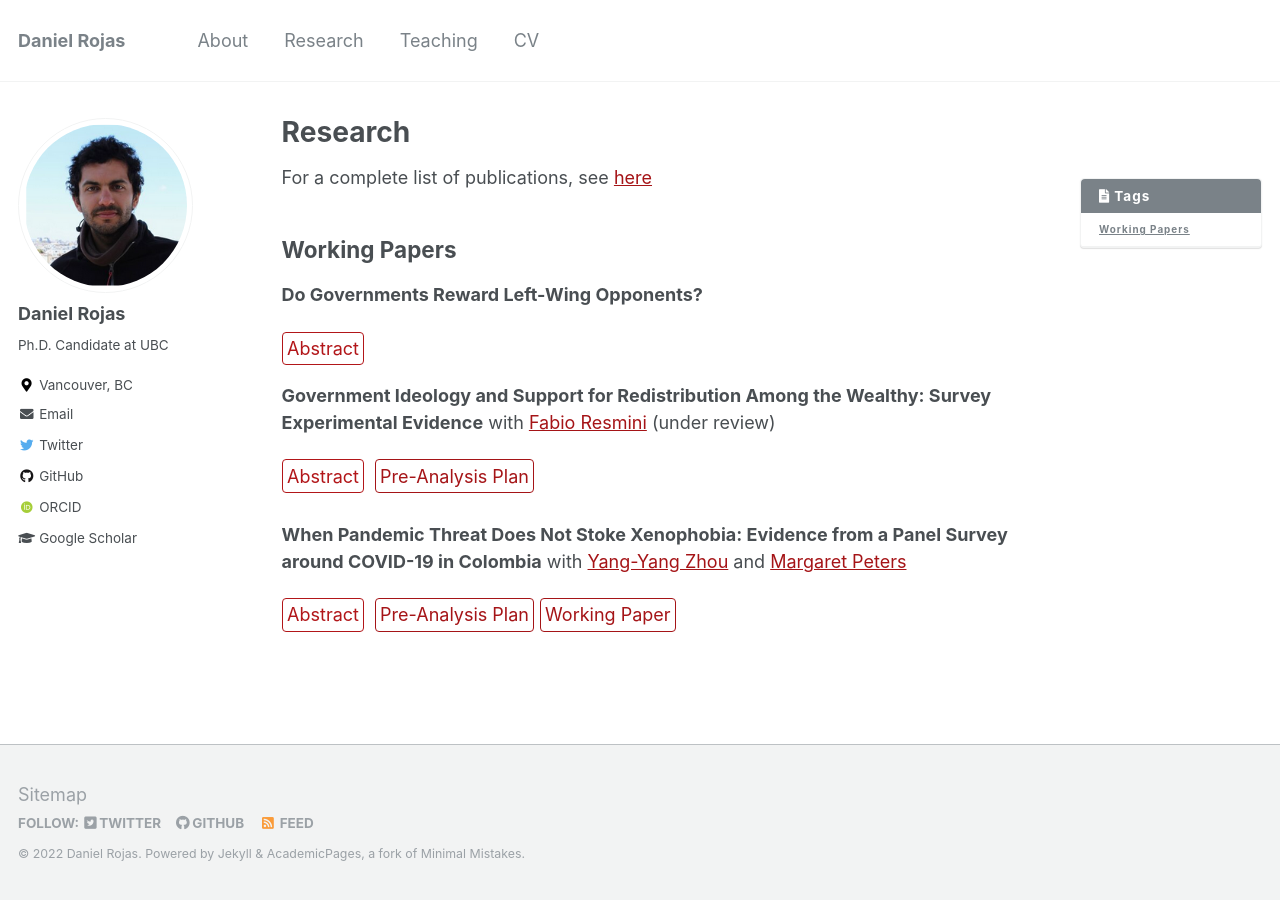
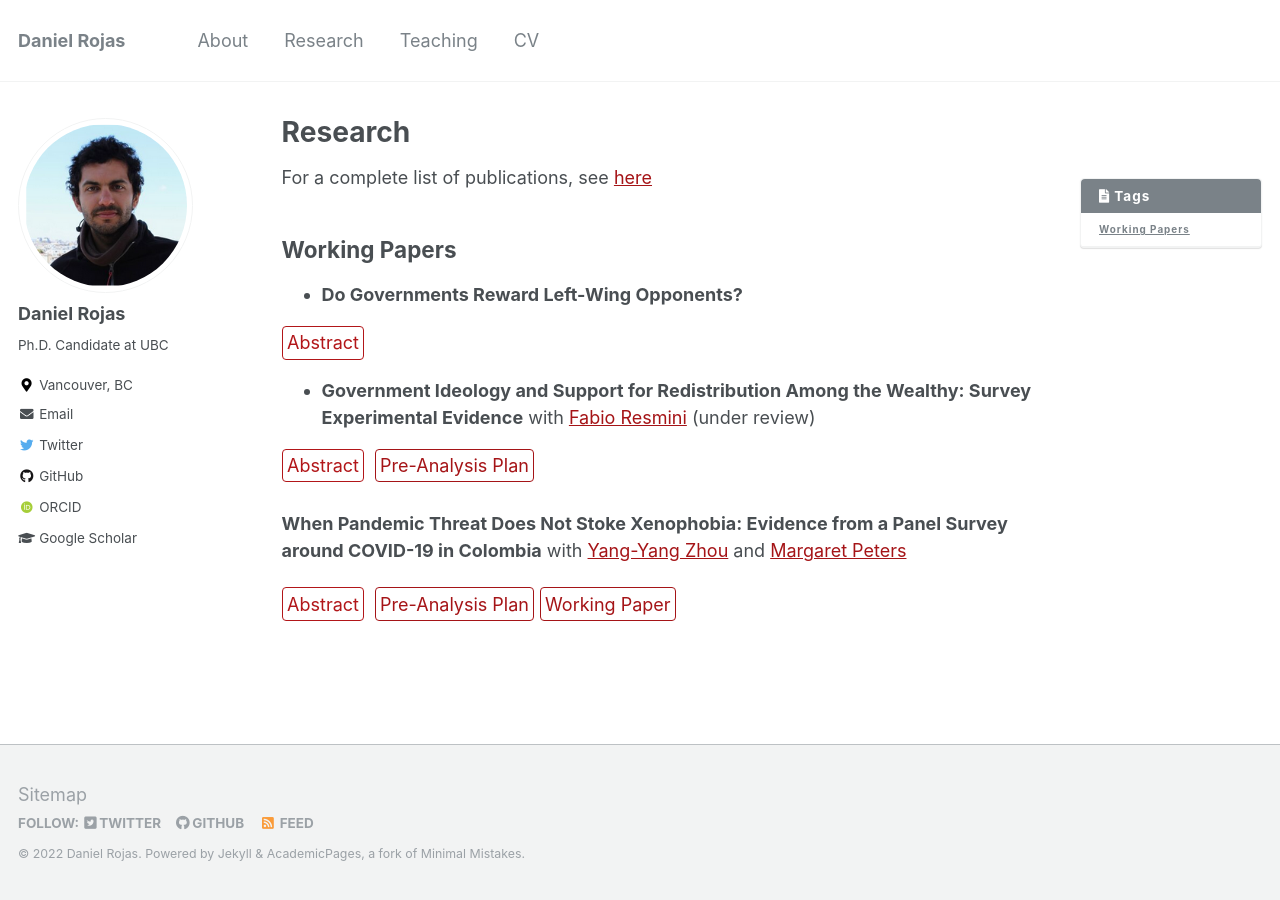
Before and after one commit to danielrojaslozano/danielrojaslozano.github.io, a Jekyll site: the page built from _pages/research.md, in a window 1280 px wide. Built offline with Jekyll 4.4.1, drawn with Linux system fonts in a browser that asks for light colours; some web fonts are replaced.

```diff
--- a/_pages/research.md
+++ b/_pages/research.md
@@ -50,12 +50,12 @@ For a complete list of publications, see [here](https://scholar.google.com/citat
 
 ## Working Papers
 
-**Do Governments Reward Left-Wing Opponents?**
+- **Do Governments Reward Left-Wing Opponents?**
 <br />
 <details><summary>Abstract</summary><p> Do governments reward left-wing opposition voters? The literature on distributive politics finds that governments use transfers to reward supporters. Yet this work focuses on what incumbents do before elections, fails to find compensations after elections, and overlooks who the incumbent won to even when different contenders might imply different risks to the establishment. I argue that governments strategically allocate transfers to reward left-wing opposition constituencies after elections and prevent future support for the Left given its historical threat to elites. Using a continuous difference-in-difference research design with data from Colombia, I show that opposition constituencies receive more transfers after elections but not before. A cross-national analysis further supports my argument. These findings have implications for the politics of the red scare in developing democracies.</p>
 </details> &nbsp;
 
-**Government Ideology and Support for Redistribution Among the Wealthy: Survey Experimental Evidence** with [Fabio Resmini](https://www.fabioresmini.com/)  (under review)
+  - **Government Ideology and Support for Redistribution Among the Wealthy: Survey Experimental Evidence** with [Fabio Resmini](https://www.fabioresmini.com/)  (under review)
 <br />
 <details><summary>Abstract</summary><p> When do wealthy individuals support redistributive policies? Recent literature finds that high levels of inequality and crime increase support for redistribution among the rich. However, the wealthy oppose redistribution in Latin America, a region with high inequality and criminality. We argue that the rich are sensitive to the negative externalities of inequality, but their support for redistribution depends on who advances the redistributive agenda: the Left or the Right. We posit the rich prefer redistribution under the Right because there is less uncertainty about the upper bound of the redistributive policy, more expected effectiveness, and fewer concerns about macroeconomic stability. Pre-registered survey experiments during the 2022 Colombian presidential election show that wealthy individuals support tax increases when proposed by the right-wing candidate and expect more effectiveness and less economic instability with a prospective right-wing government. Heterogeneous effects analyses further confirm that support for redistribution depends on who makes it.</p>
 </details> &nbsp;
```
